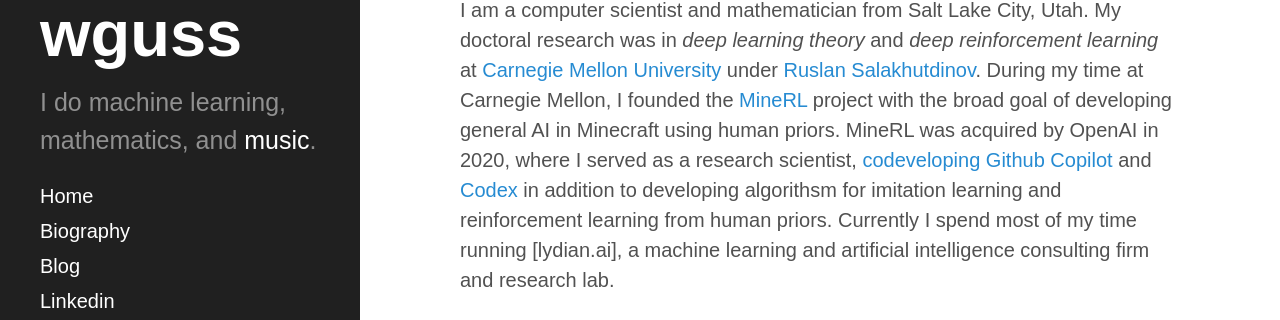
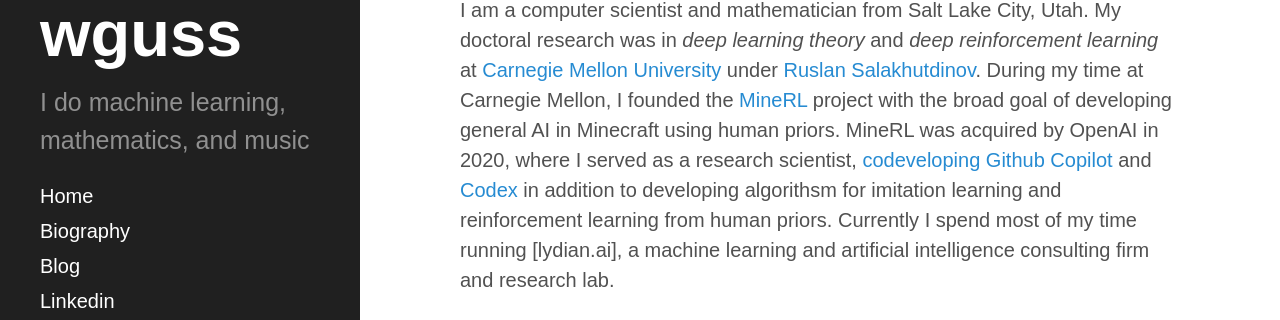
Before and after one commit to MadcowD/web, a Jekyll site: the page built from index.md, in a window 1280 px wide. Shown: the part 421-741 px from the top of the page. Built offline with Jekyll 4.4.1, drawn with Linux system fonts in a browser that asks for light colours; some web fonts are replaced; our own code applies the rules of GitHub Pages for plain Markdown files; part of the change alters nothing that is shown.

```diff
--- a/_config.yml
+++ b/_config.yml
@@ -6,7 +6,7 @@ permalink:        pretty
 # Setup
 title:            wguss
 tagline:          'Artificially intelligent mathematician.'
-description:      'I do machine learning, mathematics, and <a href="https://thepelicants.bandcamp.com/">music</a>.'
+description:      'I do machine learning, mathematics, and music'
 baseurl:          http://wguss.ml/
 
 author:
```
